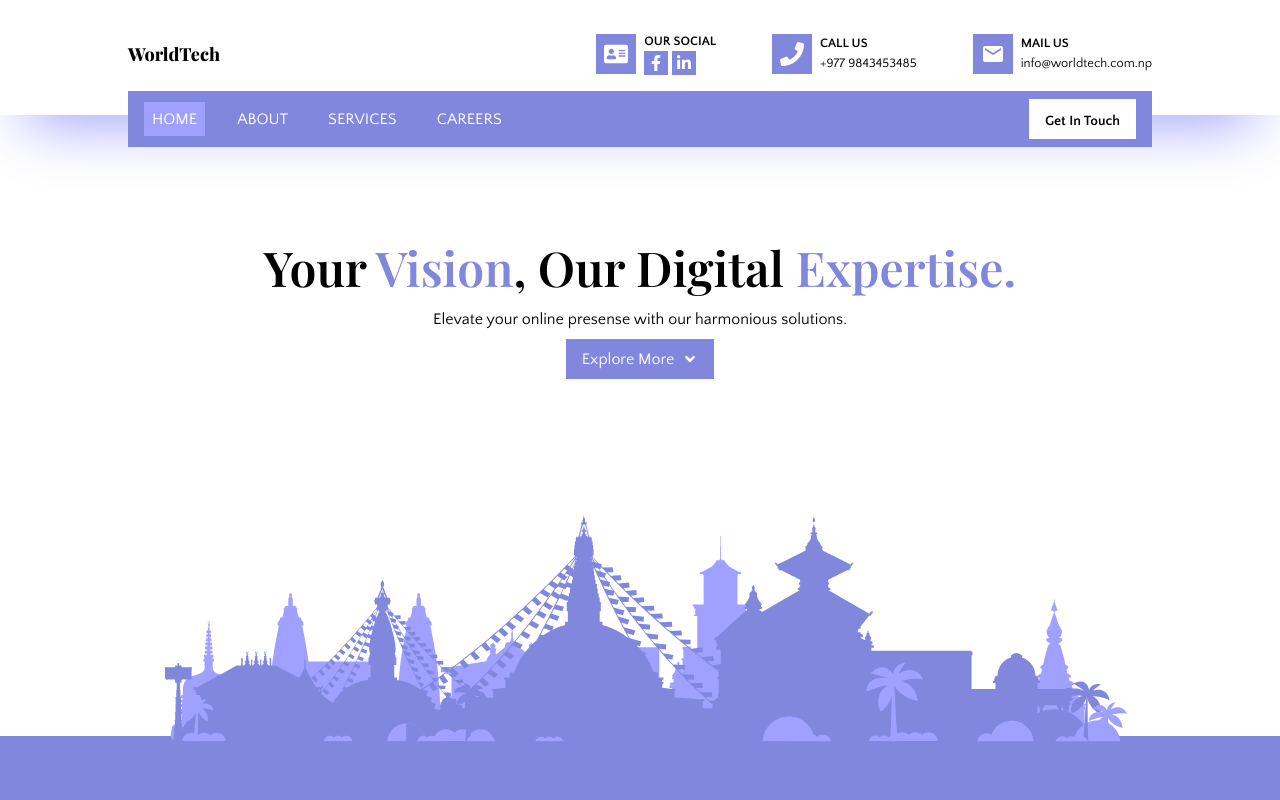
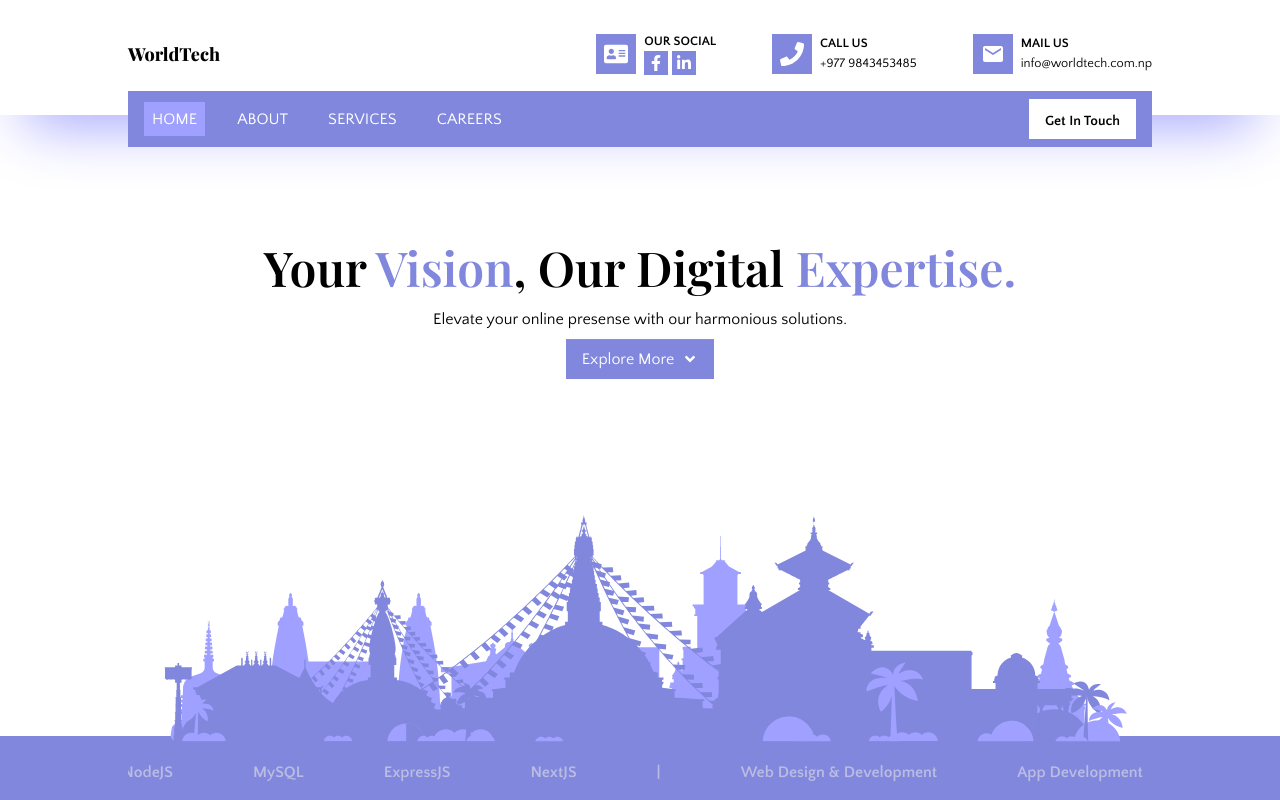
Before and after one commit to supacodess/WorldTechLandingPage, a Next.js app: page / in a window 1280 px wide. Shown: the top 800 px of the page. Built offline with nearby package versions, Linux system fonts and the light colour scheme.

Commit message:
marquee bug fixed

```diff
--- a/package.json
+++ b/package.json
@@ -12,6 +12,7 @@
     "next": "14.0.4",
     "react": "^18",
     "react-dom": "^18",
+    "react-fast-marquee": "^1.6.3",
     "react-icons": "^4.12.0",
     "react-slick": "^0.29.0"
   },
--- a/src/components/TechStackComponent/TechStackComponent.tsx
+++ b/src/components/TechStackComponent/TechStackComponent.tsx
@@ -1,6 +1,7 @@
 'use client'
 import React from 'react'
 import Image from 'next/image'
+import Marquee from "react-fast-marquee";
 import { icons } from '@/helpers/icons'
 import { Quattrocento_Sans } from 'next/font/google';
 const secondaryFont = Quattrocento_Sans({
@@ -12,7 +13,7 @@ function TechStackComponent() {
     return (
         <div className='py-6 w-[80%] mx-auto'>
             <div className='flex items-center justify-between'>
-                <marquee>
+                <Marquee>
                     <div className='flex gap-20'>
                         {
                             icons.map((icon, index) => (
@@ -20,7 +21,7 @@ function TechStackComponent() {
                             ))
                         }
                     </div>
-                </marquee>
+                </Marquee>
             </div>
 
         </div>
```
Also changed, not shown: 1 other file (tests, documents, lock files or other folders).
